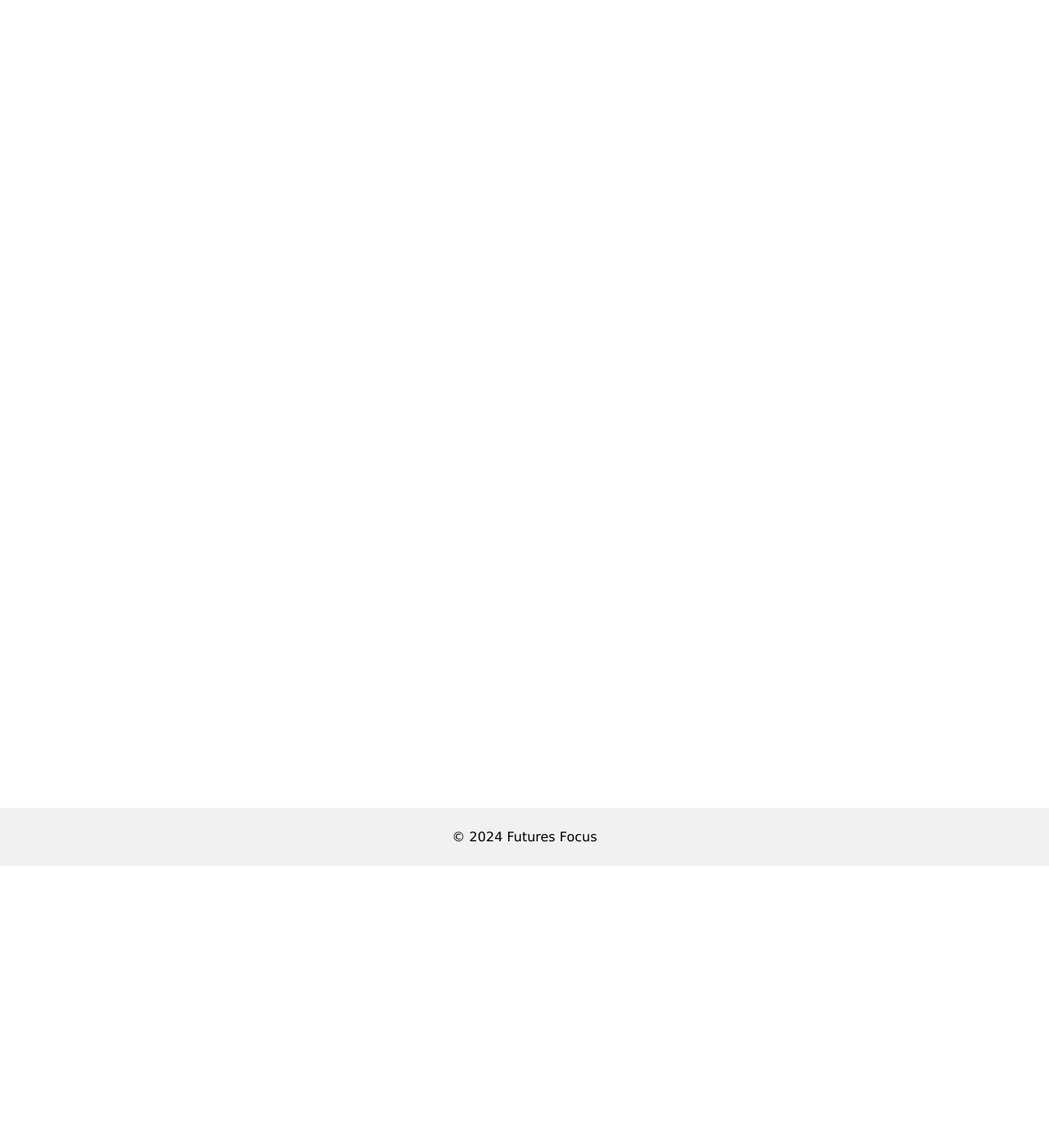
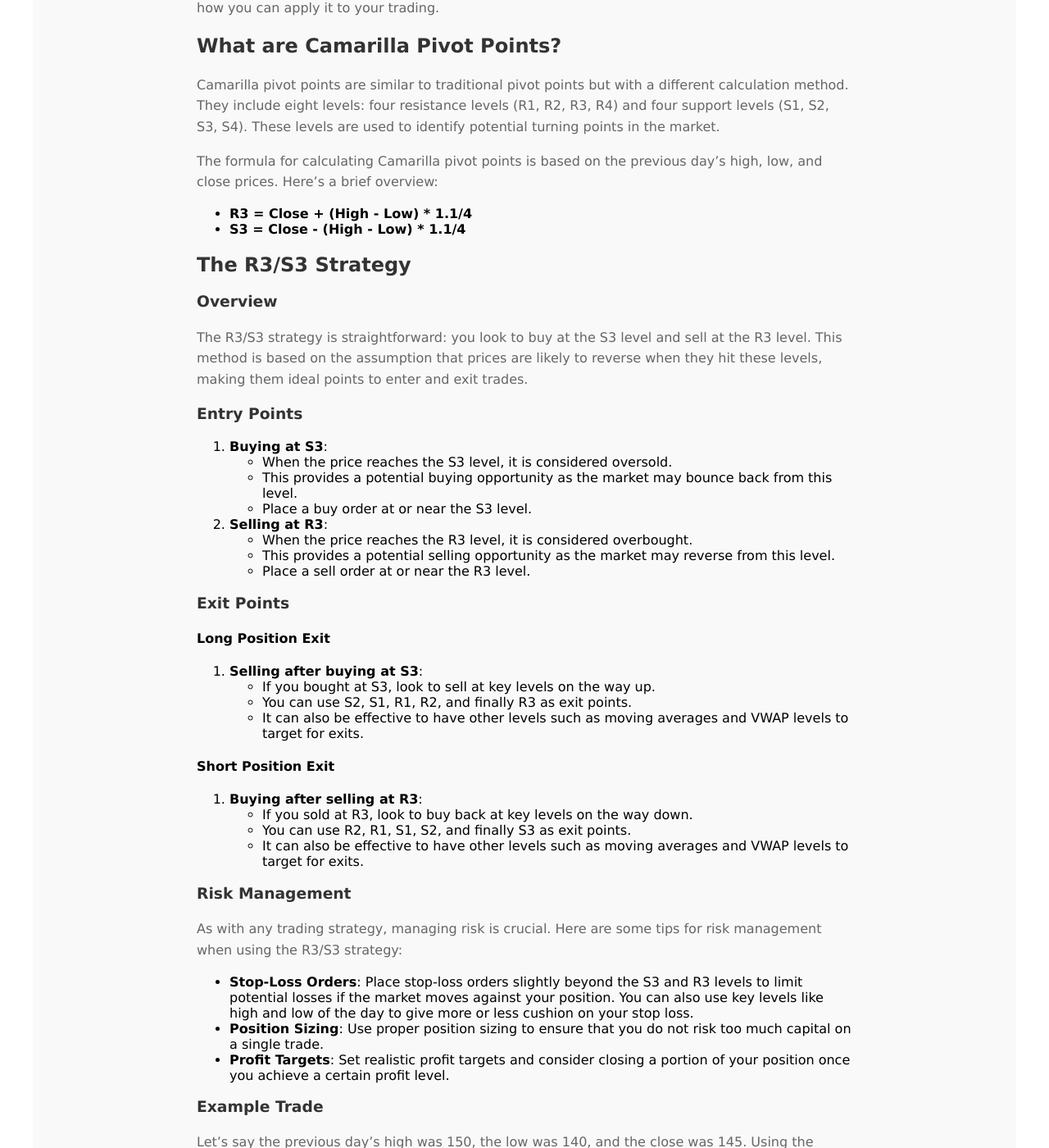
Before and after one commit to zackrylangford/daytrading-unplugged, a Jekyll site: the page built from _posts/2024-06-04-camarilla-r3-s3-strategy.md, in a window 1280 px wide and 1400 px high, scrolled down 344 px. Shown: the whole window at 82% size. Built offline with Jekyll 4.4.1, drawn with Linux system fonts in a browser that asks for light colours; some of the changed text lies outside the part shown.

Commit message:
updated and added strategy for r3 cams selling

```diff
--- a/_posts/2024-06-04-camarilla-r3-s3-strategy.md
+++ b/_posts/2024-06-04-camarilla-r3-s3-strategy.md
@@ -5,5 +5,77 @@ date:   2024-06-04
 categories: strategy
 ---
 
+# R3/S3 Camarilla Strategy
 
-This is my R3/S3 strategy
+The Camarilla pivot point strategy is a popular technique among traders to predict price movements in the financial markets. This strategy relies on a series of support and resistance levels, with a specific focus on the S3 (third support level) and R3 (third resistance level). The simplicity and effectiveness of this strategy make it a go-to for many traders.
+
+In this post, we'll delve into the fundamentals of the R3/S3 Camarilla strategy, how it works, and how you can apply it to your trading.
+
+## What are Camarilla Pivot Points?
+
+Camarilla pivot points are similar to traditional pivot points but with a different calculation method. They include eight levels: four resistance levels (R1, R2, R3, R4) and four support levels (S1, S2, S3, S4). These levels are used to identify potential turning points in the market.
+
+The formula for calculating Camarilla pivot points is based on the previous day's high, low, and close prices. Here’s a brief overview:
+
+- **R3 = Close + (High - Low) * 1.1/4**
+- **S3 = Close - (High - Low) * 1.1/4**
+
+## The R3/S3 Strategy
+
+### Overview
+
+The R3/S3 strategy is straightforward: you look to buy at the S3 level and sell at the R3 level. This method is based on the assumption that prices are likely to reverse when they hit these levels, making them ideal points to enter and exit trades.
+
+### Entry Points
+
+1. **Buying at S3**:
+    - When the price reaches the S3 level, it is considered oversold.
+    - This provides a potential buying opportunity as the market may bounce back from this level.
+    - Place a buy order at or near the S3 level.
+
+2. **Selling at R3**:
+    - When the price reaches the R3 level, it is considered overbought.
+    - This provides a potential selling opportunity as the market may reverse from this level.
+    - Place a sell order at or near the R3 level.
+
+### Exit Points
+
+#### Long Position Exit
+
+1. **Selling after buying at S3**:
+    - If you bought at S3, look to sell at key levels on the way up.
+    - You can use S2, S1, R1, R2, and finally R3 as exit points.
+    - It can also be effective to have other levels such as moving averages and VWAP levels to target for exits.
+
+#### Short Position Exit
+
+1. **Buying after selling at R3**:
+    - If you sold at R3, look to buy back at key levels on the way down.
+    - You can use R2, R1, S1, S2, and finally S3 as exit points.
+    - It can also be effective to have other levels such as moving averages and VWAP levels to target for exits.
+
+
+### Risk Management
+
+As with any trading strategy, managing risk is crucial. Here are some tips for risk management when using the R3/S3 strategy:
+
+- **Stop-Loss Orders**: Place stop-loss orders slightly beyond the S3 and R3 levels to limit potential losses if the market moves against your position. You can also use key levels like high and low of the day to give more or less cushion on your stop loss.
+- **Position Sizing**: Use proper position sizing to ensure that you do not risk too much capital on a single trade.
+- **Profit Targets**: Set realistic profit targets and consider closing a portion of your position once you achieve a certain profit level.
+
+### Example Trade
+
+Let's say the previous day's high was 150, the low was 140, and the close was 145. Using the Camarilla formula, you calculate the R3 and S3 levels:
+
+- **R3 = 145 + (150 - 140) * 1.1/4 = 145 + 2.75 = 147.75**
+- **S3 = 145 - (150 - 140) * 1.1/4 = 145 - 2.75 = 142.25**
+
+If the price drops to 142.25, you place a buy order. If the price rises to 147.75, you place a sell order. This setup allows you to capitalize on potential reversals at these key levels.
+
+## Conclusion
+
+The R3/S3 Camarilla strategy is a simple yet effective approach to trading that leverages key support and resistance levels. By understanding and applying this strategy, you can enhance your trading decisions and potentially improve your profitability.
+
+Remember, while this strategy is powerful, no trading method is foolproof. Always practice sound risk management and consider backtesting this strategy on historical data before implementing it in live trading.
+
+Happy trading!
--- a/index.markdown
+++ b/index.markdown
@@ -25,7 +25,7 @@ title: Camarilla Futures
     </div>
 
     <div class="main-content">
-    <h2>Latest</h2>
+    <h2>Latest Post</h2>
         {% assign latest_post = site.posts | sort: 'date' | last %}
         <p>{{ latest_post.content }}</p>
     </div>
```
Also changed, not shown: playbook.md (+0 -1 lines).
